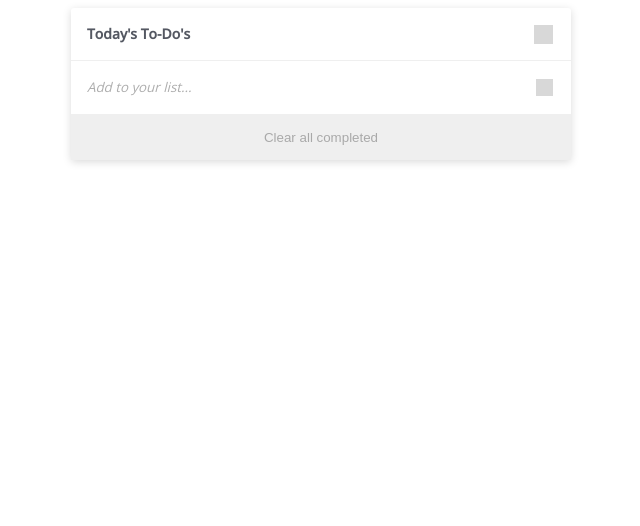
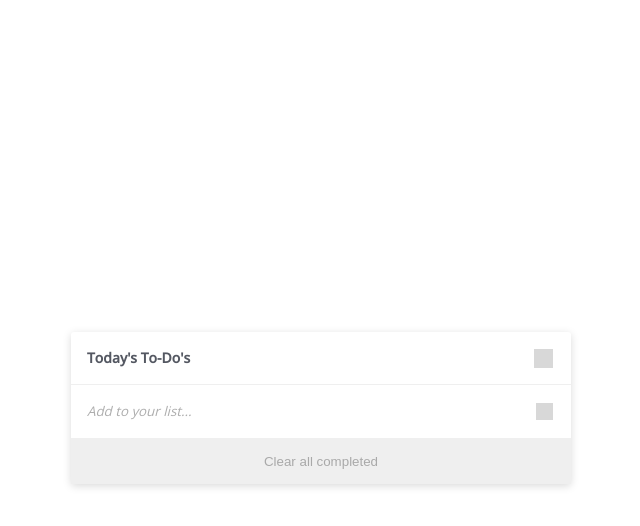
Before and after one commit to angeluray/to-do-list, a website built with webpack: page src/index.html in a window 1280 px wide. Shown: the whole page, without its empty margins (319-959 px from the left). Built offline with nearby package versions, Linux system fonts and the light colour scheme; grey boxes are pictures that could not be loaded.

Commit message:
Fix To-do list position

```diff
--- a/src/style.css
+++ b/src/style.css
@@ -1,3 +1,9 @@
+body {
+  height: 100vh;
+  display: flex;
+  align-items: center;
+}
+
 .myListContainer {
   display: flex;
   flex-direction: column;
```
